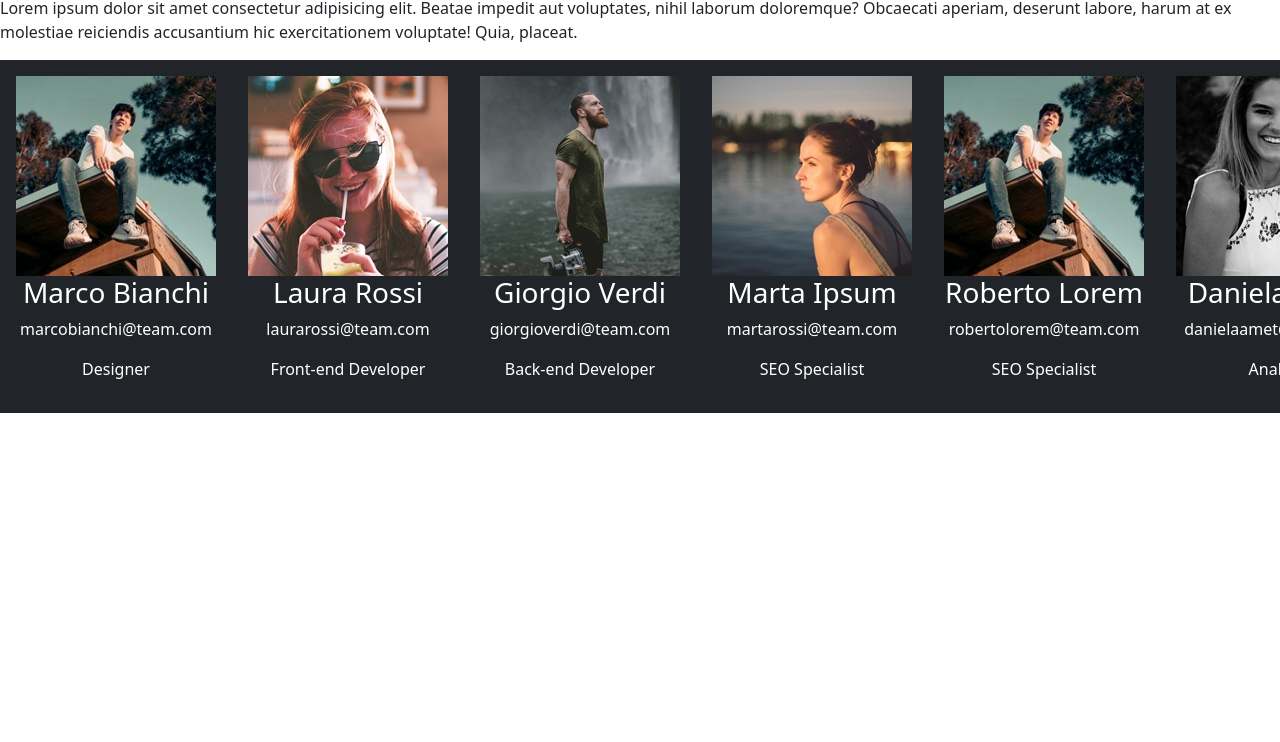
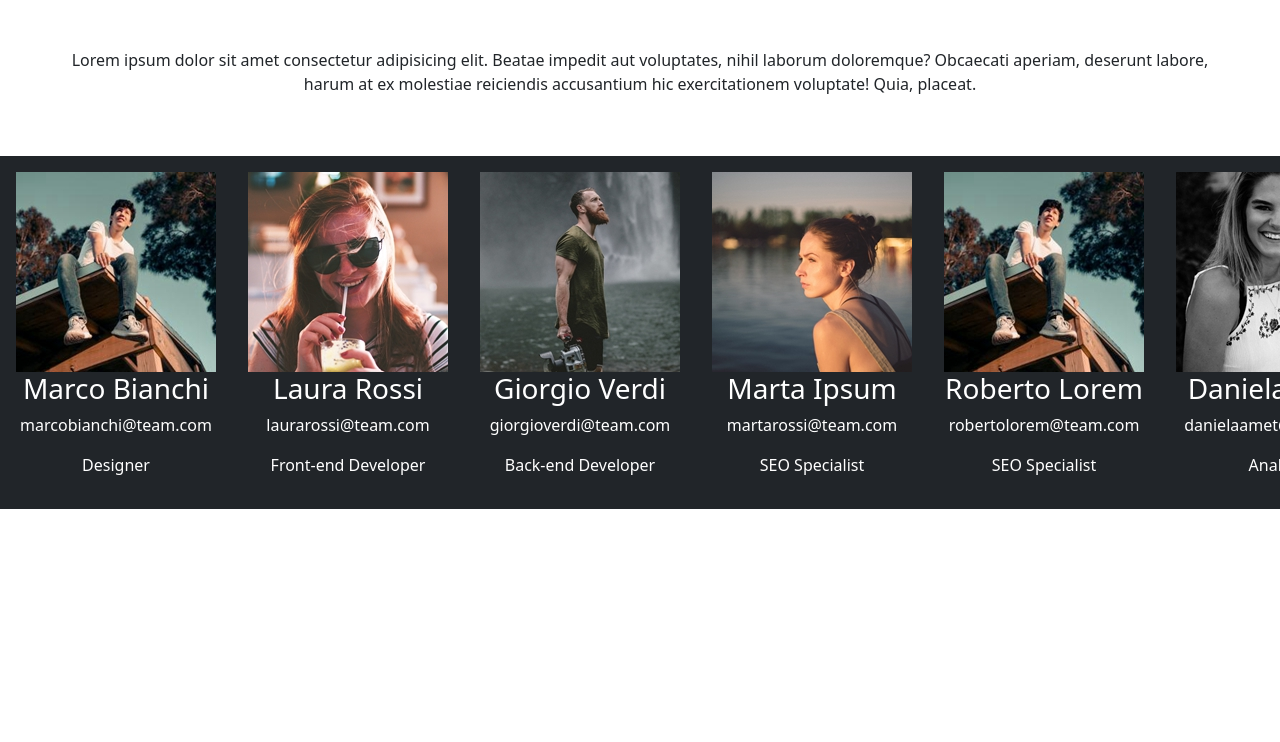
Before and after one commit to michelangelomancini4/js-our-team, a plain HTML site: page index.html in a window 1280 px wide. Shown: the part 58-800 px from the top of the page. Drawn offline with nearby package versions, Linux system fonts and the light colour scheme.

Commit message:
margin fixing

```diff
--- a/css/style.css
+++ b/css/style.css
@@ -13,7 +13,19 @@ h1 {
     font-weight: bold;
 }
 
+/* regole p sotto il titolo */
+
+#lorem {
+    text-align: center;
+    margin: 60px;
+}
+
 /* regole elemento output */
 #outputCardElement {
     display: flex;
 }
+
+/* regole card team */
+.card-team {
+
+}
--- a/index.html
+++ b/index.html
@@ -20,7 +20,7 @@
 <body>
 <!-- titolo -->
  <h1>MEET OUR TEAM</h1>
- <p>Lorem ipsum dolor sit amet consectetur adipisicing elit. Beatae impedit aut voluptates, nihil laborum doloremque? Obcaecati aperiam, deserunt labore, harum at ex molestiae reiciendis accusantium hic exercitationem voluptate! Quia, placeat.</p>
+ <p id="lorem">Lorem ipsum dolor sit amet consectetur adipisicing elit. Beatae impedit aut voluptates, nihil laborum doloremque? Obcaecati aperiam, deserunt labore, harum at ex molestiae reiciendis accusantium hic exercitationem voluptate! Quia, placeat.</p>
 
 <!-- elemento di output -->
  <div id="outputCardElement"></div>
--- a/script.js
+++ b/script.js
@@ -63,7 +63,7 @@ function createCardMember(cardTeam) {
   // creazione card-team
   let card = `
    <div class="row text-bg-dark p-3  align-items-start container text-center" >
-    <div class="col" >
+    <div class="col" class="card-team" >
 
       <div>
           <img src="${img}" alt="${name}" />
```
